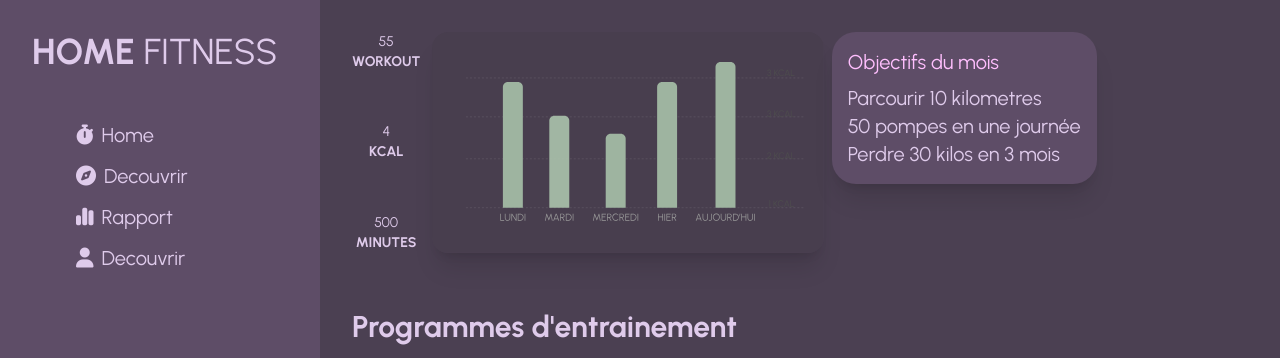
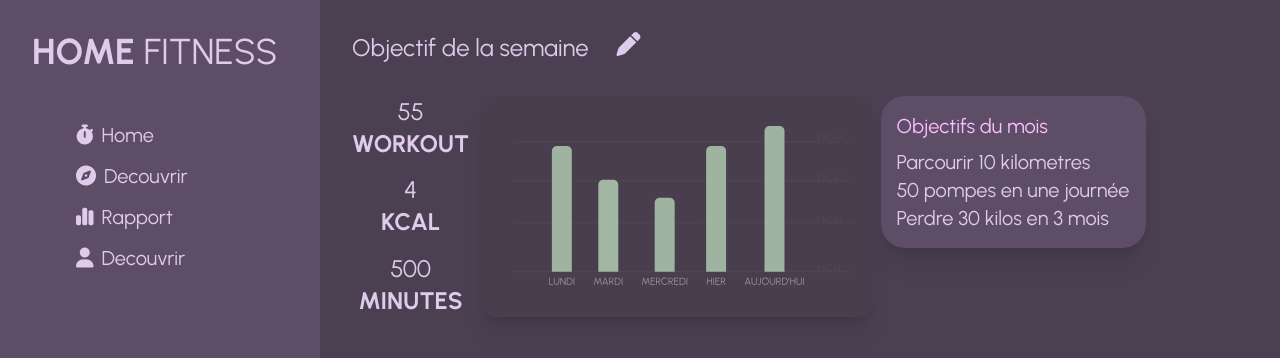
Before and after one commit to immacule-kayinda/home-fitness, a website: page index.html in a window 1280 px wide. Shown: the top 358 px of the page. Drawn offline with Linux system fonts and the light colour scheme.

Commit message:
update the style

```diff
--- a/index.html
+++ b/index.html
@@ -17,7 +17,7 @@
       rel="stylesheet"
     />
 
-    <title>Training</title>
+    <title>Home FITNESS</title>
   </head>
   <body
     class="bg-background items-stretch *:font-urbanist flex flex-col-reverse lg:flex-row text-text"
@@ -71,12 +71,13 @@
     </div>
 
     <div class="lg:w-9/12 overflow-x-hidden flex flex-col gap-6">
-      <div class="lg:flex lg:gap-3 text-sm sm::text-2xl p-8">
+      <div class="lg:flex flex-wrap lg:flexol lg:gap-3 text-sm sm:text-2xl p-8">
         <h1 class="font-bold lg:hidden text-4xl mb-10">
           HOME <span class="font-normal">FITNESS</span>
         </h1>
+        <h1 class="flex gap-7 mb-5 lg:grow lg:w-full">Objectif de la semaine <i class="fa-solid fa-pen"></i></h1>
         <div
-          class="another flex lg:flex-col mb-5 px-8 md:px-0 lg:mb-0 content-between justify-between *:flex *:flex-col *:text-center"
+          class="flex lg:flex-col mb-5 px-8 md:px-0 lg:mb-0 content-between justify-between *:flex *:flex-col *:text-center"
         >
           <div>
             55
```
Also changed, not shown: output.css.
